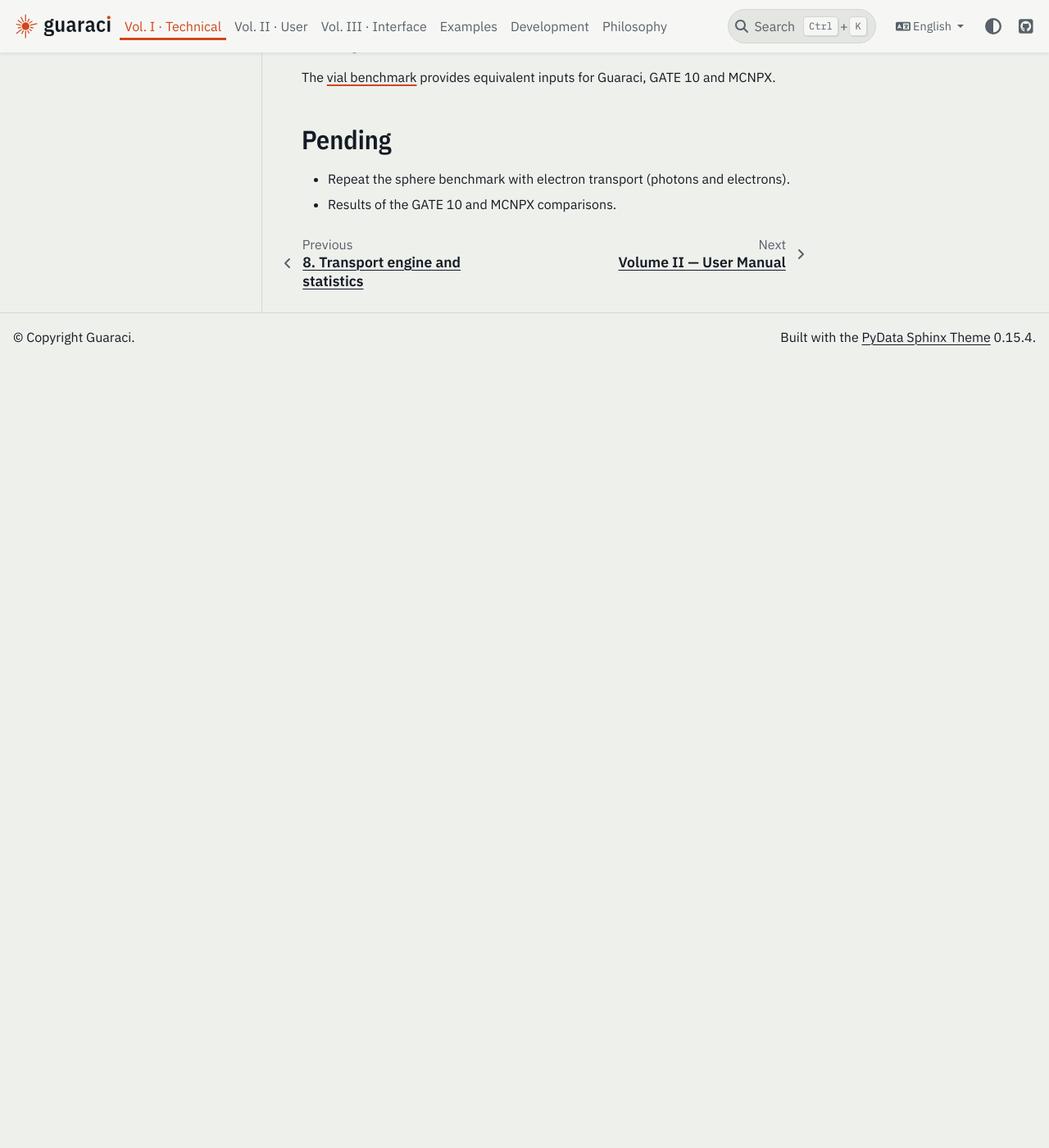
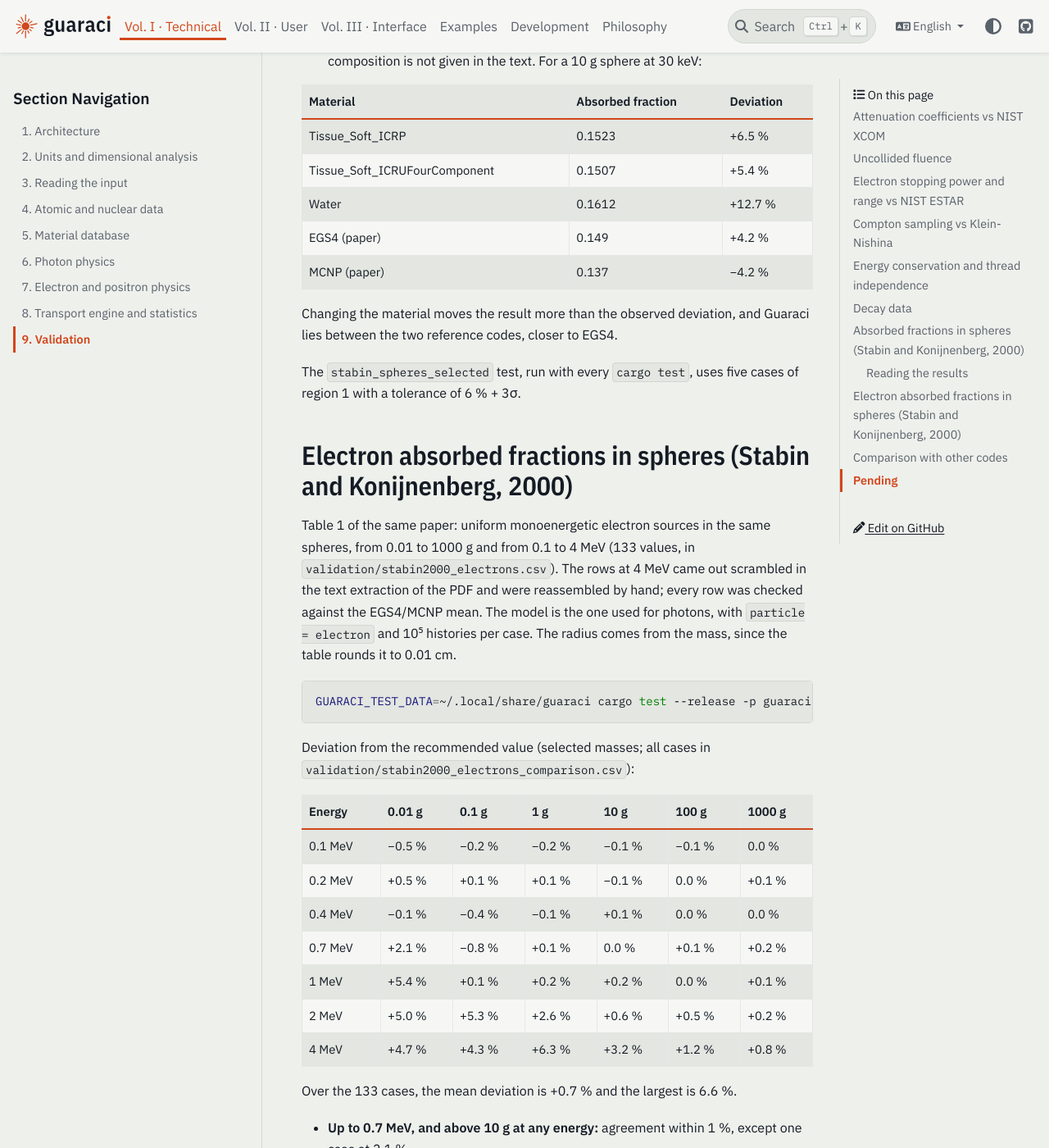
Before and after one commit to HarlleyHauradou/guaraci, a Sphinx documentation site: the page built from docs/volume-1/09-validation.md, in a window 1280 px wide and 1400 px high, scrolled down 4350 px. Shown: the whole window at 82% size. Built offline with Sphinx 7.4.7 and the PyData theme 0.15.4, drawn with Linux system fonts in a browser that asks for light colours; before the commit the page ends 4790 px from its top, so only the background shows below that; some of the changed text lies outside the part shown.

Commit message:
Electron validation results: ESTAR and Stabin electron spheres

````diff
--- a/docs/volume-1/09-validation.md
+++ b/docs/volume-1/09-validation.md
@@ -46,6 +46,22 @@ the track-length estimator.
 
 The bin must be narrow: a 140–141 keV bin also receives forward Compton-scattered
 photons (θ < 9°) and overestimates the fluence by ~2 %.
+
+## Electron stopping power and range vs NIST ESTAR
+
+Liquid water (I = 75 eV from the Bragg rule), total stopping power in MeV cm²/g
+and CSDA range in g/cm²:
+
+| Energy | S (Guaraci) | S (ESTAR) | Deviation | R (Guaraci) | R (ESTAR) | Deviation |
+|---|---|---|---|---|---|---|
+| 10 keV | 22.546 | 22.56 | −0.06 % | — | — | — |
+| 100 keV | 4.1171 | 4.121 | −0.10 % | 1.4322×10⁻² | 1.431×10⁻² | +0.08 % |
+| 1 MeV | 1.8645 | 1.862 | +0.13 % | 0.43691 | 0.4367 | +0.05 % |
+| 10 MeV | 2.1753 | 2.151 | +1.13 % | 4.9220 | 4.975 | −1.07 % |
+
+The collision part is the Bethe formula, so the agreement checks the mean
+excitation energy and the density effect. At 10 MeV, the small excess comes
+from the radiative stopping power of EEDL. Tolerance of the test: 2 %.
 
 ## Compton sampling vs Klein-Nishina
 
@@ -139,6 +155,55 @@ Deviation from the recommended value (selected masses):
 The `stabin_spheres_selected` test, run with every `cargo test`, uses five cases
 of region 1 with a tolerance of 6 % + 3σ.
 
+## Electron absorbed fractions in spheres (Stabin and Konijnenberg, 2000)
+
+Table 1 of the same paper: uniform monoenergetic electron sources in the same
+spheres, from 0.01 to 1000 g and from 0.1 to 4 MeV (133 values, in
+`validation/stabin2000_electrons.csv`). The rows at 4 MeV came out scrambled
+in the text extraction of the PDF and were reassembled by hand; every row was
+checked against the EGS4/MCNP mean. The model is the one used for photons,
+with `particle = electron` and 10⁵ histories per case. The radius comes from
+the mass, since the table rounds it to 0.01 cm.
+
+```bash
+GUARACI_TEST_DATA=~/.local/share/guaraci cargo test --release -p guaraci-cpu stabin_electron_spheres_full -- --ignored --nocapture
+```
+
+Deviation from the recommended value (selected masses; all cases in
+`validation/stabin2000_electrons_comparison.csv`):
+
+| Energy | 0.01 g | 0.1 g | 1 g | 10 g | 100 g | 1000 g |
+|---|---|---|---|---|---|---|
+| 0.1 MeV | −0.5 % | −0.2 % | −0.2 % | −0.1 % | −0.1 % | 0.0 % |
+| 0.2 MeV | +0.5 % | +0.1 % | +0.1 % | −0.1 % | 0.0 % | +0.1 % |
+| 0.4 MeV | −0.1 % | −0.4 % | −0.1 % | +0.1 % | 0.0 % | 0.0 % |
+| 0.7 MeV | +2.1 % | −0.8 % | +0.1 % | 0.0 % | +0.1 % | +0.2 % |
+| 1 MeV | +5.4 % | +0.1 % | +0.2 % | +0.2 % | 0.0 % | +0.1 % |
+| 2 MeV | +5.0 % | +5.3 % | +2.6 % | +0.6 % | +0.5 % | +0.2 % |
+| 4 MeV | +4.7 % | +4.3 % | +6.3 % | +3.2 % | +1.2 % | +0.8 % |
+
+Over the 133 cases, the mean deviation is +0.7 % and the largest is 6.6 %.
+
+- **Up to 0.7 MeV, and above 10 g at any energy:** agreement within 1 %, except
+  one case at 2.1 %.
+- **Where the electron range is comparable to the sphere** (1–4 MeV, below 10 g):
+  the two reference codes differ from each other by 5 to 15 %, and the
+  recommended value is their mean. 123 of the 133 Guaraci values lie between
+  EGS4 and MCNP. The other 10 are 1 to 2 % above EGS4, with the largest
+  deviations at 4 MeV.
+
+Two corrections of this version came from this benchmark:
+
+1. The interpolation of the elastic angular data (chapter 7): with linear
+   interpolation, λ₁ was 2.5 times too short at 1 MeV, and the 0.1 g sphere at
+   1 MeV absorbed 12 % too much.
+2. The δ-rays and bremsstrahlung photons as discrete events: with the
+   continuous loss alone, the 0.01 g sphere at 2 MeV absorbed 11 % too much,
+   because these secondaries carry energy out of small spheres.
+
+The `stabin_electron_spheres_selected` test, run with every `cargo test`, uses
+five cases with a tolerance of 3 % + the EGS4–MCNP difference + 3σ.
+
 ## Comparison with other codes
 
 The [vial benchmark](../examples.md) provides equivalent inputs for Guaraci,
@@ -146,5 +211,5 @@ GATE 10 and MCNPX.
 
 ## Pending
 
-- Repeat the sphere benchmark with electron transport (photons and electrons).
 - Results of the GATE 10 and MCNPX comparisons.
+- Electron benchmarks in heterogeneous geometries (depth-dose curves, backscatter).
````
Also changed, not shown: 1 other file.
